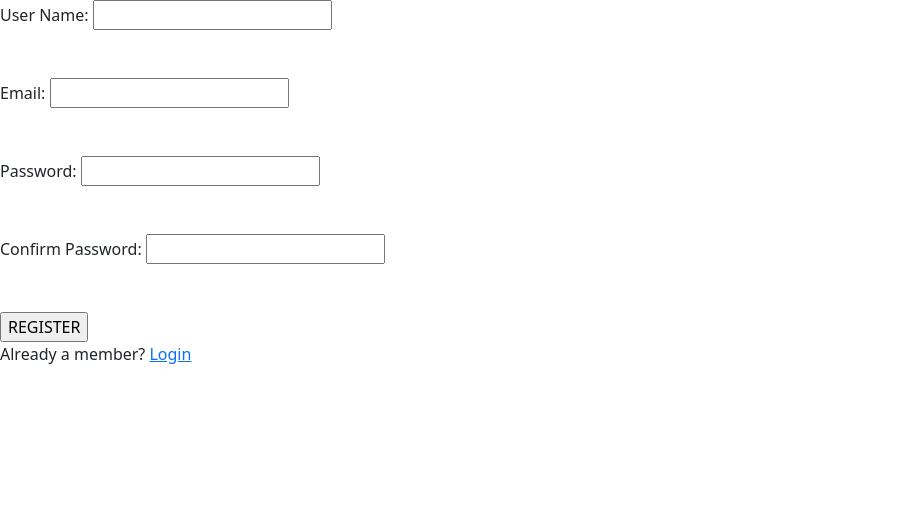
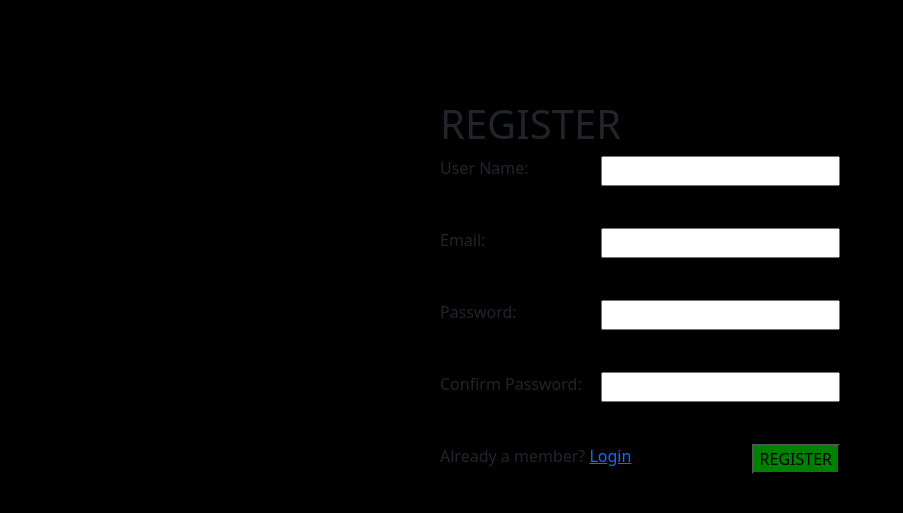
Before and after one commit to Pranoy12/File_Manager, a PHP site: page /File_Manager/register.php in a window 1280 px wide. Shown: the top 513 px of the page, without its empty margins (0-903 px from the left). Run offline with PHP 8.4, Linux system fonts and the light colour scheme.

Commit message:
Changes to be committed: 	modified:   register.php

```diff
--- a/register.php
+++ b/register.php
@@ -2,14 +2,38 @@
 <!DOCTYPE html>
 <html lang="en">
 <head>
+
     <meta charset="UTF-8">
     <meta http-equiv="X-UA-Compatible" content="IE=edge">
     <meta name="viewport" content="width=device-width, initial-scale=1.0">
     <title>Register Page</title>
     <link rel="stylesheet" type="text/css" href="css/bootstrap.min.css">
+    <style type="text/css" >
+        .form-signup{
+        margin: 0 auto;
+        max-width: 400px;
+        text-align: left;
+        padding-top: 100px;
+        }
+        body{
+
+            background-color: black;
+        }
+        input {
+            float:right;
+            display:inline-block;
+        }
+        h1{
+          text-color: blue;
+        }
+        .register_button{
+            background-color: green;
+        }
+        </style>
 </head>
 <body>
-    <form action="register.php" method="post">
+    <form action="register.php" method="post" class="form-signup">
+        <h1>REGISTER</h1>
         User Name: <input type="text" name="user">
         <br>
         <br>
@@ -26,7 +50,7 @@
         <br>
         <br>
         <br>
-        <input type="submit" name="reg" value="REGISTER">
+        <input type="submit" name="reg" value="REGISTER" class="register_button">
         <p> Already a member? <a href="login.php">Login</a>
     </form>
 </body>
```
